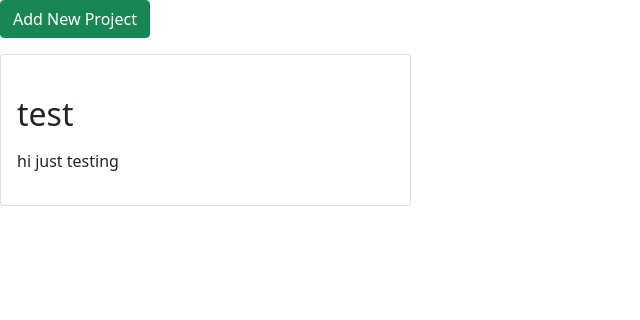
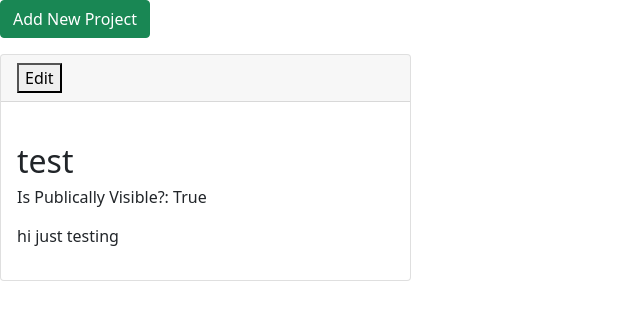
Before and after one commit to UHassam0/Umars-woodworking, a Django app: page /projects in a window 1280 px wide. Shown: the part 56-376 px from the top of the page, without its empty margins (0-640 px from the left). Run offline with Django 3.2, Linux system fonts and the light colour scheme; a user stored in the database is signed in; data comes from the database, SQL or seed files in the repository; some libraries are stand-ins or nearby versions.

Commit message:
Create view to allow projects to be edited by superuser without going to admin panel

```diff
--- a/getting_projects/forms.py
+++ b/getting_projects/forms.py
@@ -5,4 +5,4 @@ from django import forms
 class ProjectForm(forms.ModelForm):
     class Meta:
         model = ExampleProject
-        fields = "__all__"
+        fields = ('project_name', 'public_visible', 'description', 'image')
--- a/getting_projects/urls.py
+++ b/getting_projects/urls.py
@@ -4,5 +4,6 @@ from django.urls import path
 urlpatterns = [
     path('', views.Homepage.as_view(), name='example_projects'),
     path('projects', views.Projects.as_view(), name='manage'),
-    path('createproject', views.CreateProject.as_view(), name='create')
+    path('createproject', views.CreateProject.as_view(), name='create'),
+    path('<int:pk>/', views.EditProject.as_view(), name='edit')
 ]
--- a/getting_projects/views.py
+++ b/getting_projects/views.py
@@ -1,4 +1,5 @@
-from django.shortcuts import render, get_object_or_404, reverse
+from django.shortcuts import render, get_object_or_404
+from django.urls import reverse_lazy
 from django.views import generic, View
 from .models import ExampleProject
 from .forms import ProjectForm
@@ -21,4 +22,11 @@ class CreateProject(generic.CreateView):
     model = ExampleProject
     template_name = "createproject.html"
     form_class = ProjectForm
-    success_url = 'projects'
+    success_url = reverse_lazy('manage')
+
+
+class EditProject(generic.UpdateView):
+    model = ExampleProject
+    template_name = "editproject.html"
+    form_class = ProjectForm
+    success_url = reverse_lazy('manage')
--- a/templates/projects.html
+++ b/templates/projects.html
@@ -1,5 +1,6 @@
 {% extends "base.html" %}
 {% block content %}
+{% if user.is_superuser %}
 <div>
     <a href="{% url 'create' %}">
         <button type="button" class="btn btn-success">Add New Project</button>
@@ -10,6 +11,13 @@
         {% for proj in projects %}
         <div class="col-md-4">
             <div class="card mb-4">
+
+                <div class="card-header">
+                    <a href="{% url 'edit' proj.pk %}">
+                        <button>Edit</button>
+                    </a>
+                </div>
+
                 <div class="card-body">
                     <div class="image-container">
                         {% if "placeholder" in proj.image.url %}
@@ -22,6 +30,7 @@
                     </div>
 
                     <h2 class="card-title">{{ proj.project_name }}</h2>
+                    <h6>Is Publically Visible?: {{ proj.public_visible }}</h6>
                     <p>{{ proj.description | safe | truncatechars:100 }}</p>
 
                 </div>
@@ -36,6 +45,14 @@
     </div>
 </div>
 </div>
+{% else %}
 
+<div class="mt-5 text-center">
+    <h3>Sorry!! This Page Is Restricted</h3>
 
+    <a href="{% url 'example_projects' %}">
+        <button type="button" class="btn btn-success btn-lg">Return Home</button>
+    </a>
+</div>
+{% endif %}
 {% endblock %}
```
Also changed, not shown: templates/editproject.html (added, +22 -0 lines).
